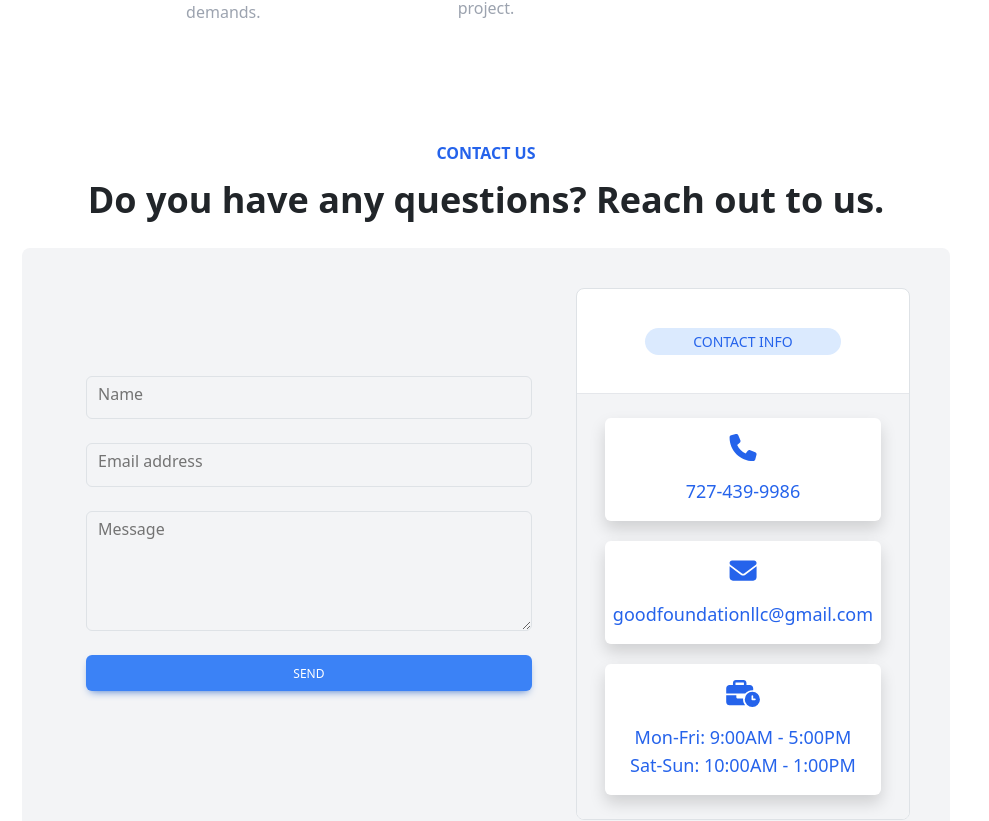
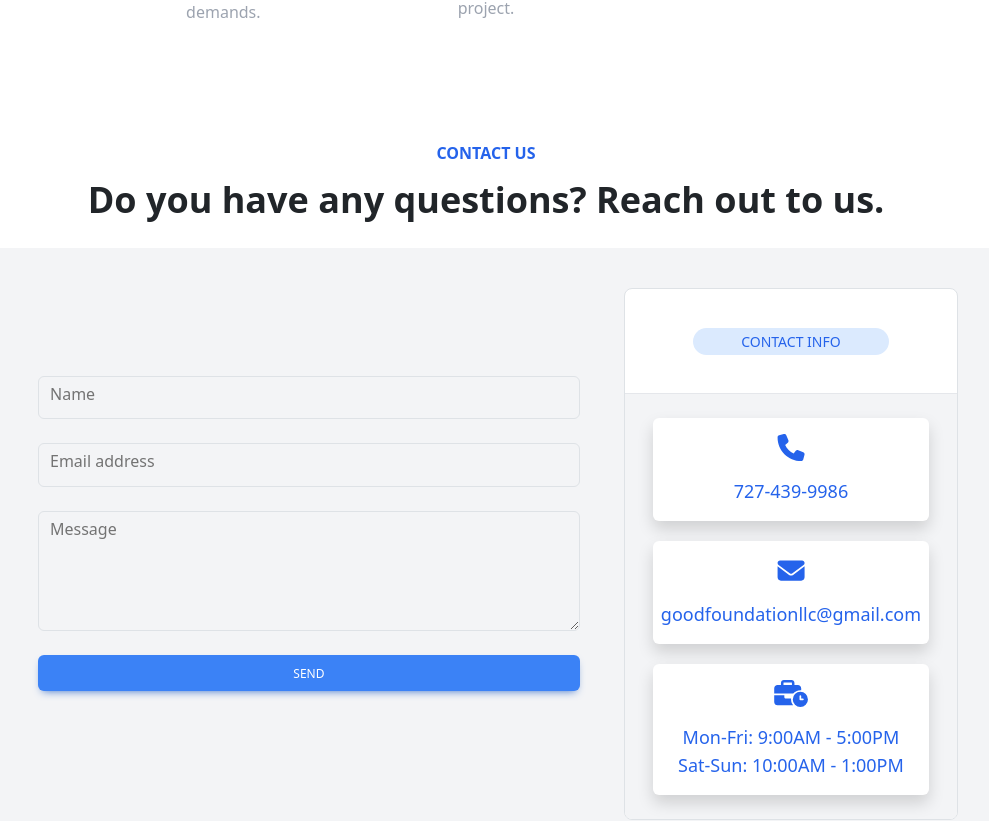
Before and after one commit to FadiBibawy/good-foundation-llc, a React (Create React App) app: page / in a window 1280 px wide. Shown: the part 1712-2533 px from the top of the page, without its empty margins (154-1143 px from the left). Built offline with nearby package versions, Linux system fonts and the light colour scheme.

Commit message:
increased input width

```diff
--- a/src/components/Contact.js
+++ b/src/components/Contact.js
@@ -25,7 +25,7 @@ const Contact = () => {
 
   return (
     <div className="w-full py-10" id="contact">
-      <div className="relative flex flex-col px-5 mx-auto space-y-5 md:w-4/4">
+      <div className="relative flex flex-col mx-auto space-y-5 md:w-4/4">
         <div className="flex flex-col items-center">
           <h6 className="font-bold text-center text-blue-600 uppercase mb-3">
             Contact Us
```
